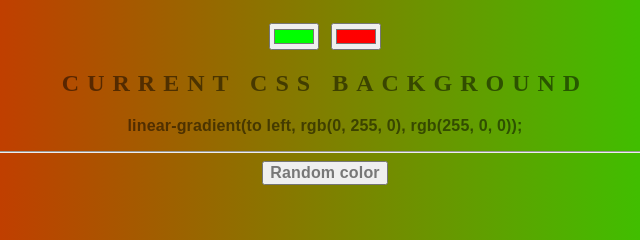
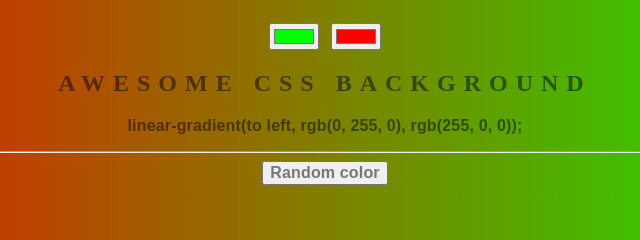
Before and after one commit to SabGalaxy/BackgroudGenerator, a plain HTML site: page index.html in a window 1280 px wide. Shown: the part 182-422 px from the top of the page, 315-955 px from the left. Drawn offline with Linux system fonts and the light colour scheme.

Commit message:
Chnaged the title

```diff
--- a/index.html
+++ b/index.html
@@ -10,7 +10,7 @@
     <h1>Background Generator</h1>
     <input class="color1" type="color" name="color1" value="#00ff00">
     <input class="color2" type="color" name="color2" value="#ff0000">
-    <h2>Current CSS Background</h2>
+    <h2>Awesome CSS Background</h2>
     <h3></h3>
     <hr>
     <button id="random" type="submit">Random color</button>
```
